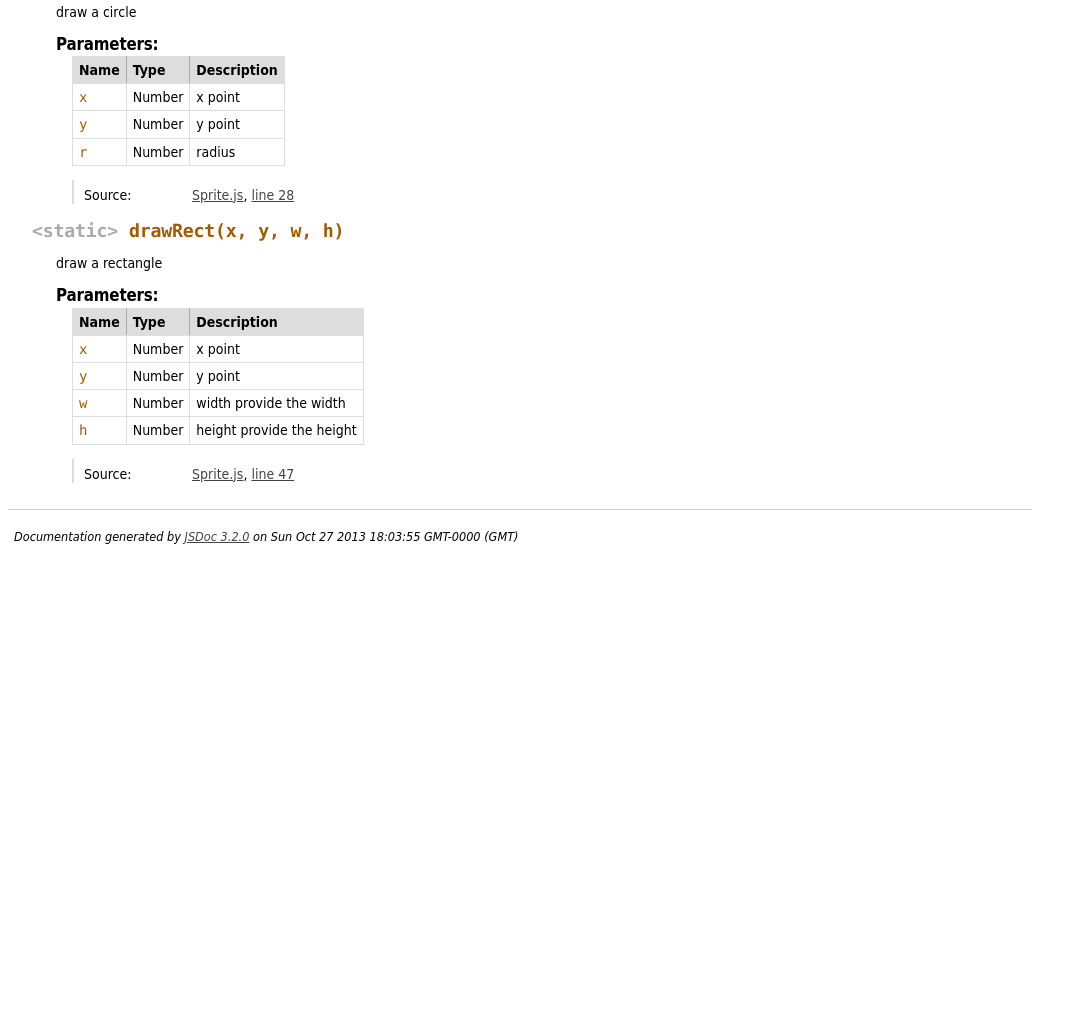
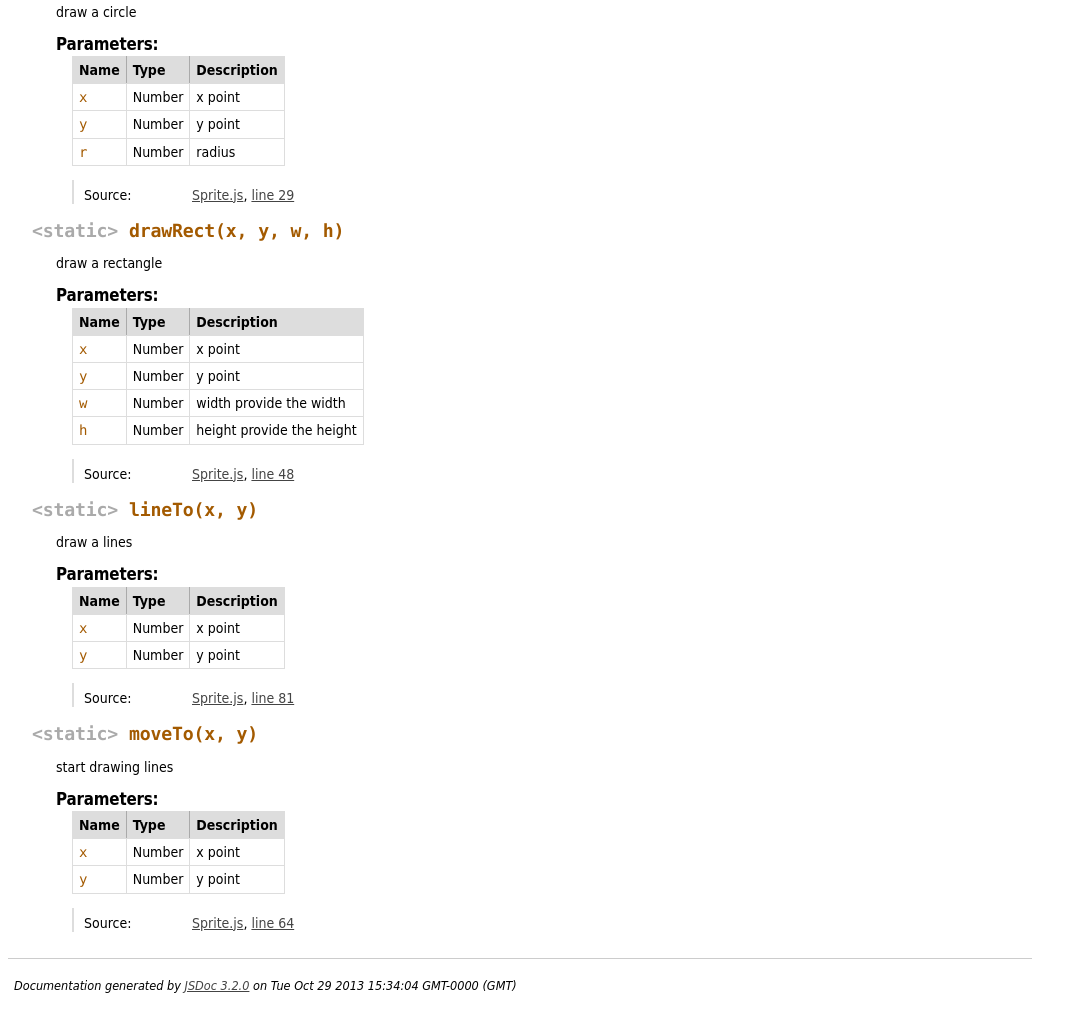
Before and after one commit to fahimc/CanvasRenderer, a plain HTML site: page Sprite.html in a window 1280 px wide. Shown: the part 471-1480 px from the top of the page, without its empty margins (0-1087 px from the left). Before the commit the page ends 1031 px from the top, so only its background shows below. Drawn offline with Linux system fonts and the light colour scheme.

Commit message:
updated pages

```diff
--- a/Sprite.html
+++ b/Sprite.html
@@ -234,7 +234,7 @@
 
     <dt class="tag-source">Source:</dt>
     <dd class="tag-source"><ul class="dummy"><li>
-        <a href="Sprite.js.html">Sprite.js</a>, <a href="Sprite.js.html#line13">line 13</a>
+        <a href="Sprite.js.html">Sprite.js</a>, <a href="Sprite.js.html#line14">line 14</a>
     </li></ul></dd>
 
 
@@ -397,7 +397,7 @@
 
     <dt class="tag-source">Source:</dt>
     <dd class="tag-source"><ul class="dummy"><li>
-        <a href="Sprite.js.html">Sprite.js</a>, <a href="Sprite.js.html#line28">line 28</a>
+        <a href="Sprite.js.html">Sprite.js</a>, <a href="Sprite.js.html#line29">line 29</a>
     </li></ul></dd>
 
 
@@ -583,7 +583,287 @@
 
     <dt class="tag-source">Source:</dt>
     <dd class="tag-source"><ul class="dummy"><li>
-        <a href="Sprite.js.html">Sprite.js</a>, <a href="Sprite.js.html#line47">line 47</a>
+        <a href="Sprite.js.html">Sprite.js</a>, <a href="Sprite.js.html#line48">line 48</a>
+    </li></ul></dd>
+
+
+
+
+
+
+
+</dl>
+
+
+
+
+
+
+
+
+
+
+
+
+
+</dd>
+
+
+
+<dt>
+    <h4 class="name" id="lineTo"><span class="type-signature">&lt;static> </span>lineTo<span class="signature">(x, y)</span><span class="type-signature"></span></h4>
+
+
+</dt>
+<dd>
+
+
+    <div class="description">
+        draw a lines
+    </div>
+
+
+
+
+
+
+
+        <h5>Parameters:</h5>
+
+
+<table class="params">
+    <thead>
+	<tr>
+
+		<th>Name</th>
+
+
+		<th>Type</th>
+
+
+
+
+
+		<th class="last">Description</th>
+	</tr>
+	</thead>
+
+	<tbody>
+
+
+        <tr>
+
+                <td class="name"><code>x</code></td>
+
+
+            <td class="type">
+
+
+<span class="param-type">Number</span>
+
+
+
+            </td>
+
+
+
+
+
+            <td class="description last">x point</td>
+        </tr>
+
+
+
+        <tr>
+
+                <td class="name"><code>y</code></td>
+
+
+            <td class="type">
+
+
+<span class="param-type">Number</span>
+
+
+
+            </td>
+
+
+
+
+
+            <td class="description last">y point</td>
+        </tr>
+
+
+	</tbody>
+</table>
+
+
+
+<dl class="details">
+
+
+
+
+
+
+
+
+
+
+
+
+
+
+
+
+
+
+
+    <dt class="tag-source">Source:</dt>
+    <dd class="tag-source"><ul class="dummy"><li>
+        <a href="Sprite.js.html">Sprite.js</a>, <a href="Sprite.js.html#line81">line 81</a>
+    </li></ul></dd>
+
+
+
+
+
+
+
+</dl>
+
+
+
+
+
+
+
+
+
+
+
+
+
+</dd>
+
+
+
+<dt>
+    <h4 class="name" id="moveTo"><span class="type-signature">&lt;static> </span>moveTo<span class="signature">(x, y)</span><span class="type-signature"></span></h4>
+
+
+</dt>
+<dd>
+
+
+    <div class="description">
+        start drawing lines
+    </div>
+
+
+
+
+
+
+
+        <h5>Parameters:</h5>
+
+
+<table class="params">
+    <thead>
+	<tr>
+
+		<th>Name</th>
+
+
+		<th>Type</th>
+
+
+
+
+
+		<th class="last">Description</th>
+	</tr>
+	</thead>
+
+	<tbody>
+
+
+        <tr>
+
+                <td class="name"><code>x</code></td>
+
+
+            <td class="type">
+
+
+<span class="param-type">Number</span>
+
+
+
+            </td>
+
+
+
+
+
+            <td class="description last">x point</td>
+        </tr>
+
+
+
+        <tr>
+
+                <td class="name"><code>y</code></td>
+
+
+            <td class="type">
+
+
+<span class="param-type">Number</span>
+
+
+
+            </td>
+
+
+
+
+
+            <td class="description last">y point</td>
+        </tr>
+
+
+	</tbody>
+</table>
+
+
+
+<dl class="details">
+
+
+
+
+
+
+
+
+
+
+
+
+
+
+
+
+
+
+
+    <dt class="tag-source">Source:</dt>
+    <dd class="tag-source"><ul class="dummy"><li>
+        <a href="Sprite.js.html">Sprite.js</a>, <a href="Sprite.js.html#line64">line 64</a>
     </li></ul></dd>
 
 
@@ -630,7 +910,7 @@
 <br clear="both">
 
 <footer>
-    Documentation generated by <a href="https://github.com/jsdoc3/jsdoc">JSDoc 3.2.0</a> on Sun Oct 27 2013 18:03:55 GMT-0000 (GMT)
+    Documentation generated by <a href="https://github.com/jsdoc3/jsdoc">JSDoc 3.2.0</a> on Tue Oct 29 2013 15:34:04 GMT-0000 (GMT)
 </footer>
 
 <script> prettyPrint(); </script>
```
Also changed, not shown: Canvas.html (+8 -8 lines), Canvas.js.html (+5 -4 lines), CanvasDisplayObject.html (+1 -1 lines), CanvasDisplayObject.js.html (+1 -1 lines), CanvasEvents.js.html (+1 -1 lines), CanvasImage.html (+1 -1 lines), CanvasImage.js.html (+1 -1 lines), CanvasRenderer.html (+29 -6 lines), CanvasRenderer.js.html (+35 -3 lines), CanvasStyle.html (+1 -1 lines), CanvasStyle.js.html (+3 -3 lines), CanvasTween.html (+1 -1 lines), CanvasTween.js.html (+1 -1 lines), Sprite.js.html (+31 -1 lines), 3 more files.
